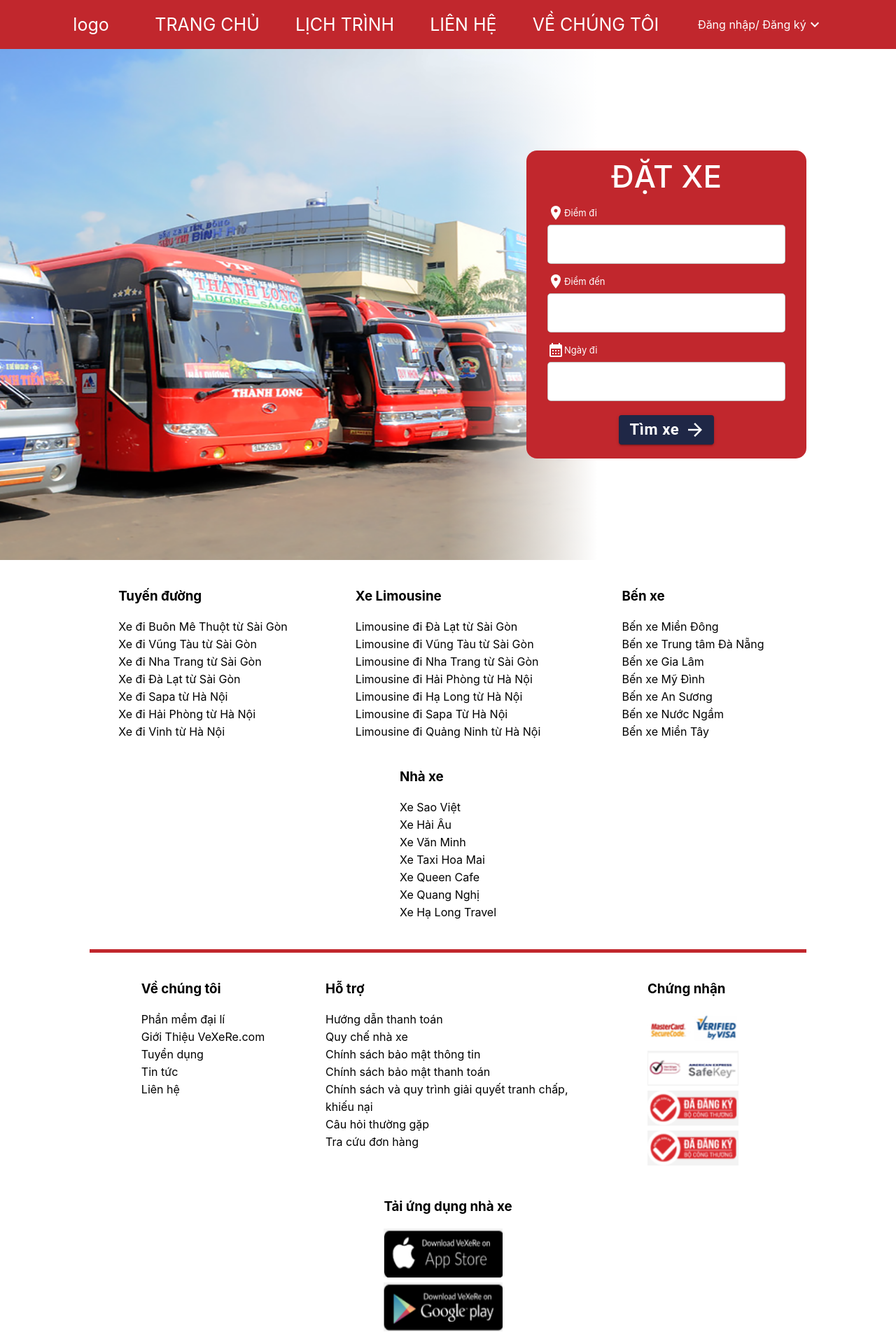
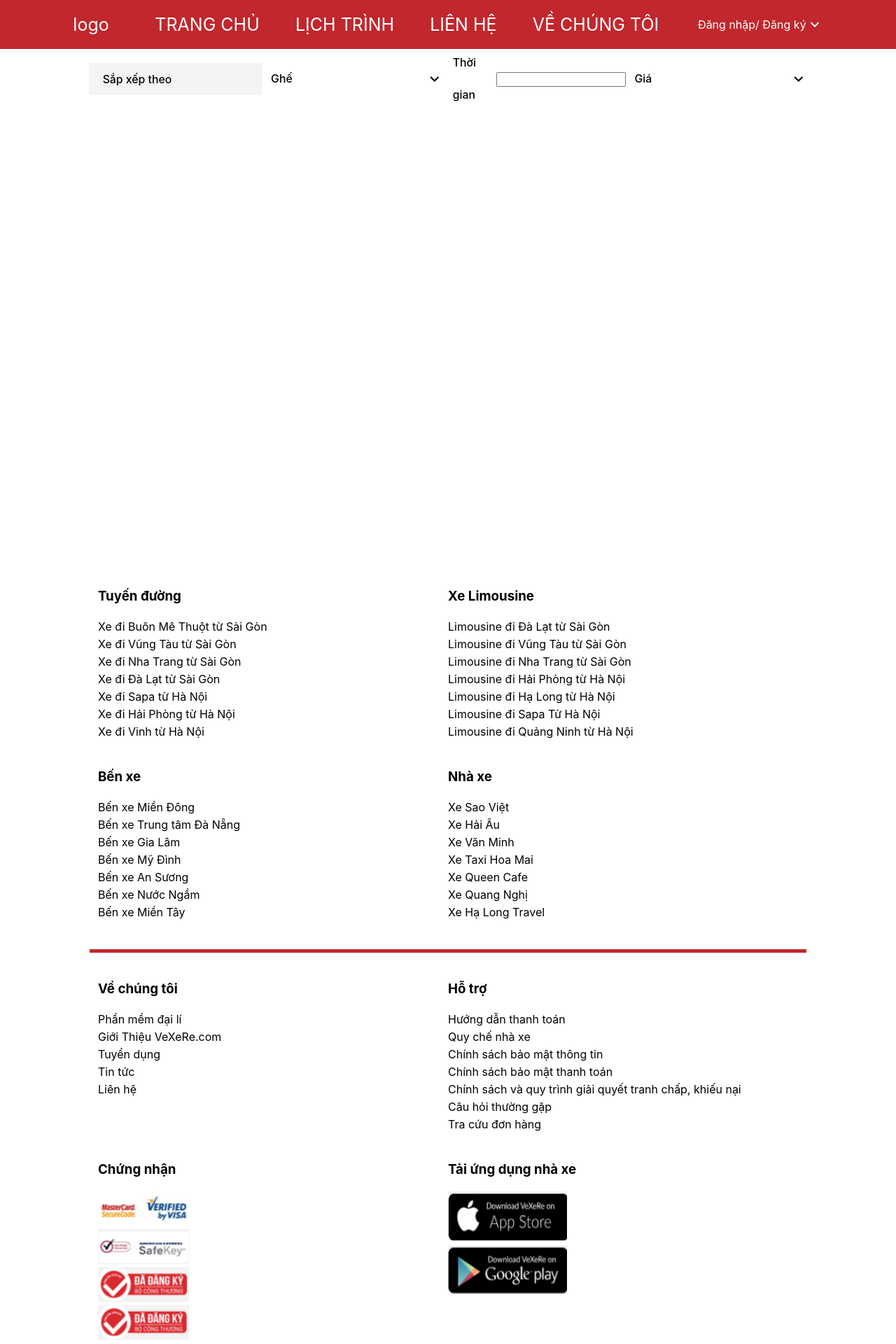
Before and after one commit to torinoutacnh/logistic, a Next.js app: page / in a window 1280 px wide. Shown: the top 1920 px of the page at 70% size. Built offline with nearby package versions, Linux system fonts and the light colour scheme.

Commit message:
filter looking

```diff
--- a/src/components/Footer/footer.module.scss
+++ b/src/components/Footer/footer.module.scss
@@ -22,7 +22,7 @@ $gradient-3: #884136;
 
         margin: 20px 0px;
         display: flex;
-        justify-content: center;
+        justify-content: left;
 
         .footer_title_list {
             margin: 0 0 20px 0;
@@ -59,6 +59,7 @@ $gradient-3: #884136;
 
 
             }
+
 
         }
 
--- a/src/components/Footer/index.tsx
+++ b/src/components/Footer/index.tsx
@@ -1,5 +1,4 @@
 import { Grid } from '@mui/material'
-import { style } from '@mui/system'
 import styles from './footer.module.scss'
 import Image from 'next/image'
 import image1 from '../../styles/img/image1.jpg'
@@ -16,7 +15,7 @@ export const Footer = () => {
                 <Grid container className={styles.footer_row}>
 
 
-                    <Grid className={styles.footer_col} item xs={5} sm={5} md={3.5} xl={2.5}>
+                    <Grid className={styles.footer_col} item xs={5} sm={5} md={5} xl={2.5}>
                         <div>
                             <h3 className={styles.footer_title_list}>Tuyến đường</h3>
                             <ul className={styles.footer_list}>
@@ -63,7 +62,7 @@ export const Footer = () => {
                         </div>
                     </Grid>
 
-                    <Grid className={styles.footer_col} item xs={5} sm={5} md={3.5} xl={2.5}>
+                    <Grid className={styles.footer_col} item xs={5} sm={5} md={5} xl={2.5}>
                         <div>
                             <h3 className={styles.footer_title_list}>Xe Limousine</h3>
                             <ul className={styles.footer_list}>
@@ -110,7 +109,7 @@ export const Footer = () => {
                         </div>
                     </Grid>
 
-                    <Grid className={styles.footer_col} item xs={5} sm={5} md={3.5} xl={2.5}>
+                    <Grid className={styles.footer_col} item xs={5} sm={5} md={5} xl={2.5}>
                         <div>
                             <h3 className={styles.footer_title_list}>Bến xe</h3>
                             <ul className={styles.footer_list}>
@@ -157,7 +156,7 @@ export const Footer = () => {
                         </div>
                     </Grid>
 
-                    <Grid className={styles.footer_col} item xs={5} sm={5} md={3.5} xl={2.5}>
+                    <Grid className={styles.footer_col} item xs={5} sm={5} md={5} xl={2.5}>
                         <div>
                             <h3 className={styles.footer_title_list}>Nhà xe</h3>
                             <ul className={styles.footer_list}>
@@ -207,7 +206,7 @@ export const Footer = () => {
                 <div className={styles.line} />
                 <Grid container className={styles.footer_row}>
 
-                    <Grid className={styles.footer_col} item xs={5} sm={5} md={3.5} xl={2.5}>
+                    <Grid className={styles.footer_col} item xs={5} sm={5} md={5} xl={2.5}>
                         <div>
                             <h3 className={styles.footer_title_list}>Về chúng tôi</h3>
                             <ul className={styles.footer_list}>
@@ -245,7 +244,7 @@ export const Footer = () => {
                     </Grid>
 
 
-                    <Grid className={styles.footer_col} item xs={5} sm={5} md={3.5} xl={2.5}>
+                    <Grid className={styles.footer_col} item xs={5} sm={5} md={5} xl={2.5}>
                         <div>
                             <h3 className={styles.footer_title_list}>Hỗ trợ</h3>
                             <ul className={styles.footer_list}>
@@ -297,38 +296,30 @@ export const Footer = () => {
                         </div>
                     </Grid>
 
-                    <Grid className={styles.footer_col} item xs={5} sm={5} md={3.5} xl={2.5}>
+                    <Grid className={styles.footer_col} item xs={5} sm={5} md={5} xl={2.5}>
                         <div>
                             <h3 className={styles.footer_title_list}>Chứng nhận</h3>
                             <ul className={styles.footer_list}>
-                                <li className={styles.footer_list_item}>
-                                    <a href="" className={styles.item_link}>
-                                        <Image src={image1} alt={"photo"} width={"130px"} height={"50px"} />
-                                    </a>
+                                <li className={`${styles.footer_list_item}`}>
+                                    <Image src={image1} alt={"photo"} width={"130px"} height={"50px"} />
                                 </li>
 
-                                <li className={styles.footer_list_item}>
-                                    <a href="" className={styles.item_link}>
-                                        <Image src={image2} alt={"photo"} width={"130px"} height={"50px"} />
-                                    </a>
+                                <li className={`${styles.footer_list_item}`}>
+                                    <Image src={image2} alt={"photo"} width={"130px"} height={"50px"} />
                                 </li>
 
-                                <li className={styles.footer_list_item}>
-                                    <a href="" className={styles.item_link}>
-                                        <Image src={image3} alt={"photo"} width={"130px"} height={"50px"} />
-                                    </a>
+                                <li className={`${styles.footer_list_item}`}>
+                                    <Image src={image3} alt={"photo"} width={"130px"} height={"50px"} />
                                 </li>
 
-                                <li className={styles.footer_list_item}>
-                                    <a href="" className={styles.item_link}>
-                                        <Image src={image4} alt={"photo"} width={"130px"} height={"50px"} />
-                                    </a>
+                                <li className={`${styles.footer_list_item}`}>
+                                    <Image src={image4} alt={"photo"} width={"130px"} height={"50px"} />
                                 </li>
                             </ul>
                         </div>
                     </Grid>
 
-                    <Grid className={styles.footer_col} item xs={5} sm={5} md={3.5} xl={2.5}>
+                    <Grid className={styles.footer_col} item xs={5} sm={5} md={5} xl={2.5}>
                         <div>
                             <h3 className={styles.footer_title_list}>Tải ứng dụng nhà xe</h3>
                             <ul className={styles.footer_list}>
--- /dev/null
+++ b/src/components/LookingCar/index.tsx
@@ -0,0 +1,189 @@
+import KeyboardArrowDownIcon from '@mui/icons-material/KeyboardArrowDown'
+import styles from './lookingCar.module.scss'
+import { Backdrop, Button, Grid, makeStyles, TextField } from '@mui/material'
+import React, { useState } from 'react';
+import Menu from '@mui/material/Menu';
+import MenuItem from '@mui/material/MenuItem';
+import Fade from '@mui/material/Fade';
+import { AdapterDayjs } from '@mui/x-date-pickers/AdapterDayjs';
+import { LocalizationProvider } from '@mui/x-date-pickers/LocalizationProvider';
+import { TimePicker } from '@mui/x-date-pickers/TimePicker';
+import dayjs, { Dayjs } from 'dayjs';
+import { ClockPicker, MobileTimePicker } from '@mui/x-date-pickers';
+
+export const LookingCar = () => {
+
+
+    const [filterChair, setFilterChair] = useState<string>()
+    const [filterPrice, setFilterPrice] = useState<string>()
+    const [value, setValue] = React.useState<Dayjs | null>(
+        dayjs('2018-01-01T00:00:00.000Z'),
+    );
+
+
+    const dataSortPrice = ["Tăng dần", "Giảm dần"]
+    const dataChair = ["Ghế ngồi", "Ghế nằm"]
+
+    const [anchorEl1, setAnchorEl1] = React.useState<null | HTMLElement>(null);
+    const open1 = Boolean(anchorEl1);
+    const handleClick1 = (event: React.MouseEvent<HTMLElement>) => {
+        setAnchorEl1(event.currentTarget);
+    };
+    const handleClose1 = (item: string) => {
+        setAnchorEl1(null);
+        if (dataChair.findIndex(i => i === item) >= 0) {
+            setFilterChair(item)
+        }
+        else {
+            setFilterChair("")
+        }
+    };
+    //////////////////////////////////////////////////////////////////////
+    const [anchorEl2, setAnchorEl2] = React.useState<null | HTMLElement>(null);
+    const open2 = Boolean(anchorEl2);
+    const handleClick2 = (event: React.MouseEvent<HTMLElement>) => {
+        setAnchorEl2(event.currentTarget);
+    };
+    const handleClose2 = (item: string) => {
+        setAnchorEl2(null);
+        if (dataSortPrice.findIndex(i => i === item) >= 0) {
+            setFilterPrice(item)
+        }
+        else {
+            setFilterPrice("")
+        }
+    };
+    //////////////////////////////////////////////////////////////////////
+
+
+
+
+    const MyText = props => {
+        return (
+            <>
+                {console.log("props", props.inputProps.value)}
+                <input
+                    {...props.inputProps}
+                    onChange={props.onChange}
+                    onBlur={props.onBlur}
+                    onClick={props.onClick}
+                    value={props.value}
+                    className="input"
+                    type="text"
+                />
+            </>
+        );
+    };
+
+    return (
+        <>
+            <Grid container>
+
+                <Grid item xs={0.5} sm={0.5} md={1} xl={1}></Grid>
+                <Grid item xs={11} sm={11} md={10} xl={10}>
+
+                    <ul className={styles.filter_list}>
+                        <li className={`${styles.filter_item} ${styles.background_filter}`} style={{ paddingLeft: "20px" }}>
+                            Sắp xếp theo
+                        </li>
+
+                        <li className={`${styles.filter_item}`}>
+                            <span className={`${styles.filter_item_title}`}>Ghế</span>
+                            <div className={`${styles.filter_item_content}`} onClick={handleClick1}>
+                                <span className={styles.filter_item_content_text}>
+                                    {filterChair}
+                                </span>
+                                <KeyboardArrowDownIcon className={`${styles.filter_item_content_icon}`} />
+                            </div>
+                            <Menu
+                                id="fade-menu"
+                                MenuListProps={{
+                                    'aria-labelledby': 'fade-button',
+                                }}
+                                anchorEl={anchorEl1}
+                                open={open1}
+                                onClose={handleClose1}
+                                TransitionComponent={Fade}
+                            >
+                                {
+                                    dataChair.map((item, index) => {
+                                        return (
+                                            <MenuItem
+                                                key={index}
+                                                onClick={() => { handleClose1(item) }}
+                                                sx={{ fontSize: "calc(1vw + 1px)" }}>
+                                                {item}
+                                            </MenuItem>
+                                        )
+                                    })
+                                }
+                            </Menu>
+
+                        </li>
+
+                        <li className={`${styles.filter_item}`}>
+                            <span className={`${styles.filter_item_title}`}>Thời gian</span>
+                            <span className={`${styles.filter_item_content} ${styles.background_filter}`}>
+                                {/* <span className={styles.filter_item_content_text}>
+
+                                </span> */}
+                                <LocalizationProvider dateAdapter={AdapterDayjs}>
+                                    <MobileTimePicker
+                                        value={value}
+                                        onChange={(newValue) => {
+                                            setValue(newValue);
+                                        }}
+
+                                        renderInput={props => <MyText {...props} />}
+                                    />
+                                </LocalizationProvider>
+
+                            </span>
+                        </li>
+
+                        <li className={`${styles.filter_item}`}>
+                            <span className={`${styles.filter_item_title}`}>Giá</span>
+                            <div className={`${styles.filter_item_content}`} onClick={handleClick2}>
+                                <span className={styles.filter_item_content_text}>
+                                    {filterPrice}
+                                </span>
+                                <KeyboardArrowDownIcon className={`${styles.filter_item_content_icon}`} />
+                            </div>
+                            <Menu
+                                id="fade-menu"
+                                MenuListProps={{
+                                    'aria-labelledby': 'fade-button',
+                                }}
+                                anchorEl={anchorEl2}
+                                open={open2}
+                                onClose={handleClose2}
+                                TransitionComponent={Fade}
+                            >
+                                {
+                                    dataSortPrice.map((item, index) => {
+                                        return (
+                                            <MenuItem
+                                                key={index}
+                                                onClick={() => { handleClose2(item) }}
+                                                sx={{ fontSize: "calc(1vw + 1px)" }}
+
+                                            >
+                                                {item}
+                                            </MenuItem>
+                                        )
+                                    })
+                                }
+                            </Menu>
+                        </li>
+
+                    </ul>
+
+
+
+
+                </Grid>
+                <Grid item xs={0.5} sm={0.5} md={1} xl={1}></Grid>
+            </Grid>
+        </>
+    )
+}
--- /dev/null
+++ b/src/components/LookingCar/lookingCar.module.scss
@@ -0,0 +1,72 @@
+$primary-color: #C1272D;
+$white-color: rgb(255, 255, 255);
+$filter-color: rgba(234, 234, 234, 0.5);
+$text-color: #000000;
+$blue-color: #3D5FE6;
+
+.filter_list {
+    list-style: none;
+    text-decoration: none;
+    font-size: calc(1vw + 3px);
+    font-weight: 400;
+    background-color: $white-color;
+    display: flex;
+    margin: 20px;
+    padding: 0;
+
+    .filter_item+.filter_item {
+        margin-left: 1vw;
+    }
+
+    .filter_item {
+        color: $text-color;
+        height: 46px;
+        font-weight: 500;
+        background: $white-color;
+        display: flex;
+        justify-content: left;
+        align-items: center;
+        width: 25%;
+
+        .filter_item_title {
+            line-height: 46px;
+        }
+
+
+
+        .filter_item_content:hover {
+            color: $blue-color;
+        }
+
+        .filter_item_content {
+            flex-grow: 1;
+            text-align: center;
+            line-height: 46px;
+            cursor: pointer;
+            display: flex;
+            align-items: center;
+
+            .filter_item_content_text {
+                flex-grow: 1;
+            }
+
+            .filter_item_content_icon {
+                font-size: 2vw;
+            }
+
+
+
+        }
+
+
+
+
+
+    }
+
+    .background_filter,
+    .filter_item .background_filter {
+        background-color: $filter-color;
+    }
+
+}
--- a/src/pages/index.tsx
+++ b/src/pages/index.tsx
@@ -1,5 +1,6 @@
 import type { NextPage } from 'next'
 import { Footer } from '../components/Footer';
+import { LookingCar } from '../components/LookingCar';
 import styles from '../styles/Home.module.scss'
 import { Header } from './header';
 
@@ -17,7 +18,8 @@ const Home: NextPage = () => {
 
         <Header />
 
-        <MainHome />
+        {/* <MainHome /> */}
+        <LookingCar />
 
       </div>
 
--- a/src/styles/Home.module.scss
+++ b/src/styles/Home.module.scss
@@ -8,9 +8,7 @@ $gradient-3: #884136;
   padding: 0;
   margin: 0;
   min-height: 100vh;
-  background-image: url('./img/home.png');
-  background-repeat: no-repeat;
-  background-size: cover;
+
 }
 
 .header {
@@ -80,6 +78,7 @@ $gradient-3: #884136;
   background-repeat: no-repeat;
   background-position: center center;
   background-size: cover;
+
 
   .booking {
     position: absolute;
```
